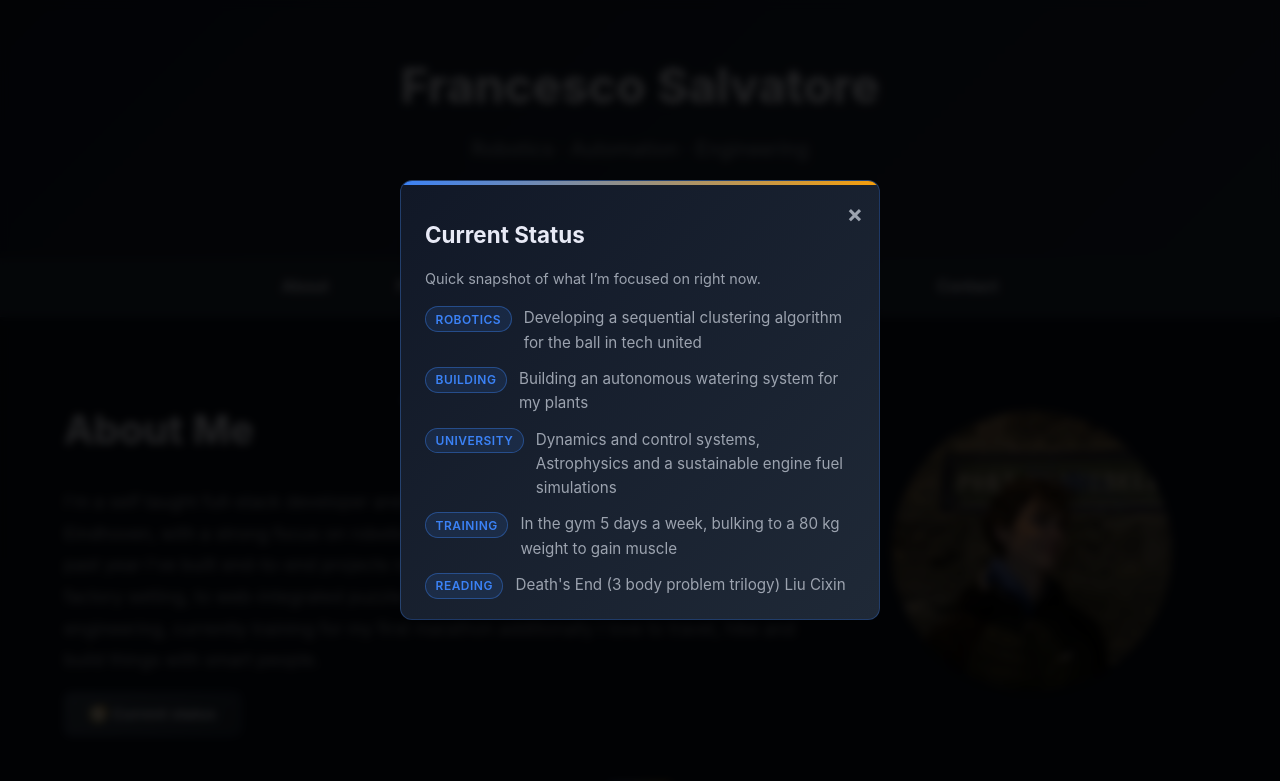
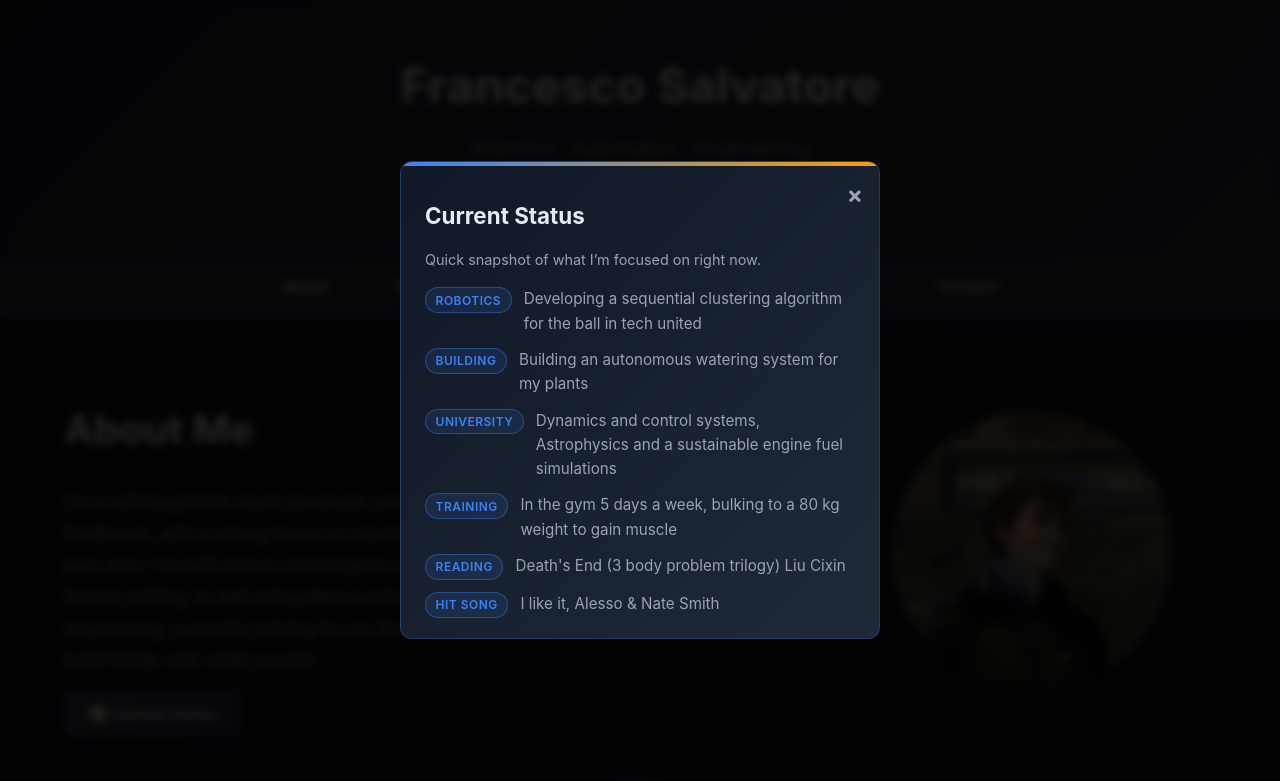
Before and after one commit to franci-salv/MySimpleWebsite, a plain HTML site: page index.html in a window 1280 px wide. Both pictures are taken after a click on the button "🧭 Current status". Shown: the top 781 px of the page. Drawn offline with Linux system fonts and the light colour scheme.

Commit message:
push song

```diff
--- a/index.html
+++ b/index.html
@@ -1251,6 +1251,12 @@
           Death's End (3 body problem trilogy) Liu Cixin
         </div>
       </li>
+            <li>
+        <span class="status-tag">Hit song</span>
+        <div class="status-body">
+          I like it, Alesso & Nate Smith
+        </div>
+      </li>
     </ul>
   </div>
 </div>
```
